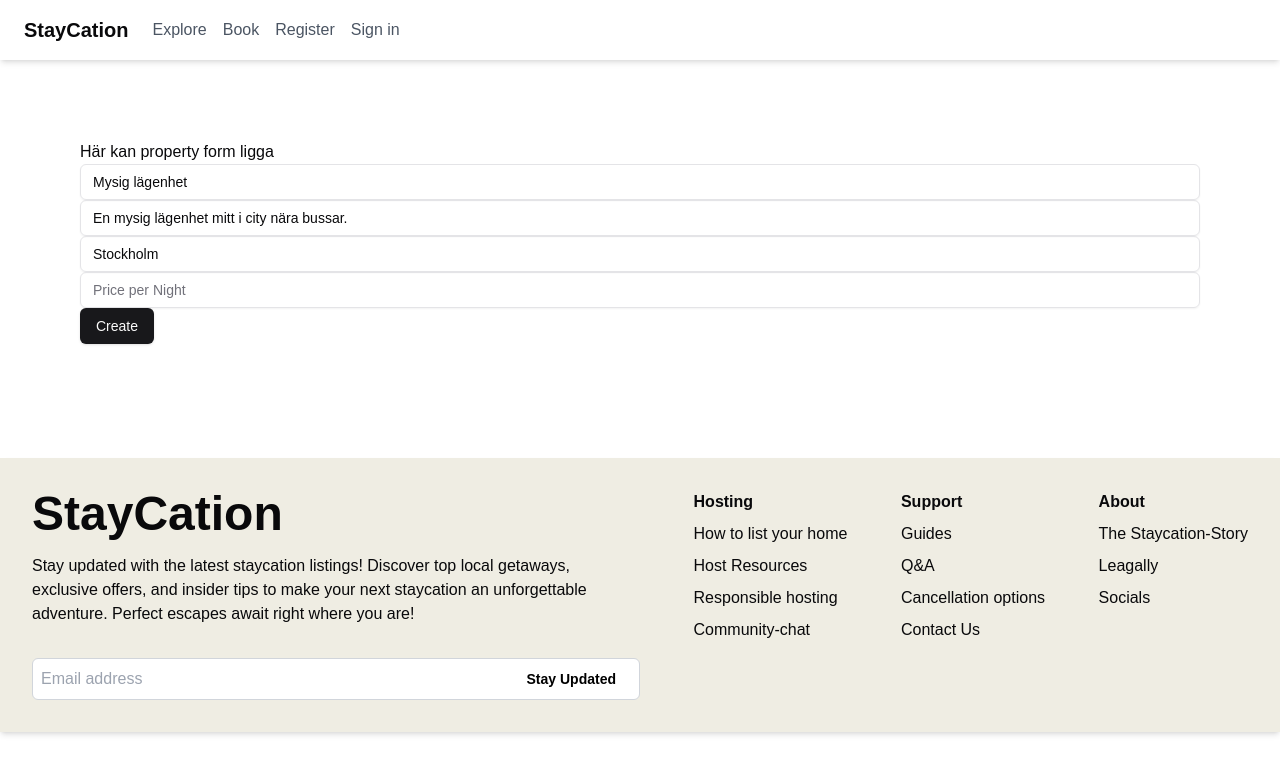
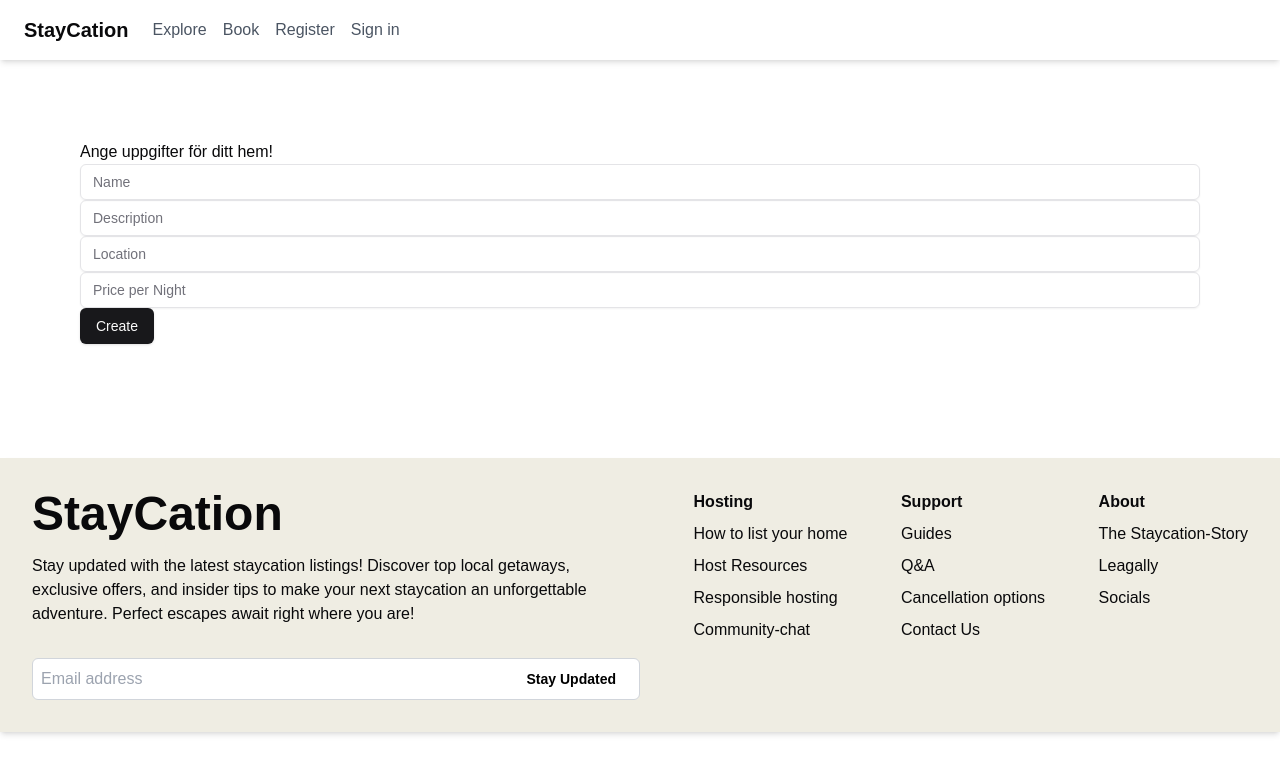
Before and after one commit to elinstman/bnb-app, a Next.js app: page /rent-your-home in a window 1280 px wide. Shown: the top 774 px of the page. Built offline with nearby package versions, Linux system fonts and the light colour scheme; no server answers.

Commit message:
städade upp kommentarer

```diff
--- a/src/app/rent-your-home/page.tsx
+++ b/src/app/rent-your-home/page.tsx
@@ -11,7 +11,7 @@ export default async function Property({ searchParams }: any) {
       <Header />
       <main className="flex-grow flex flex-col items-center sm:items-start p-8 sm:p-20">
         <div className="w-full ">
-            Här kan property form ligga
+            Ange uppgifter för ditt hem!
             <PropertyForm />
         </div>
 
--- a/src/components/content/propertyForm.tsx
+++ b/src/components/content/propertyForm.tsx
@@ -9,9 +9,9 @@ import "react-toastify/dist/ReactToastify.css";
 
 export default function PropertyForm() {
     const property = useProperties();
-    const [name, setName] = useState("Mysig lägenhet");
-    const [description, setDescription] = useState("En mysig lägenhet mitt i city nära bussar.");
-    const [location, setLocation] = useState("Stockholm");
+    const [name, setName] = useState("");
+    const [description, setDescription] = useState("");
+    const [location, setLocation] = useState("");
     const [pricePerNight, setPricePerNight] = useState<number | "">("");
     const [error, setError] = useState(""); // För att hantera fel
 
```
